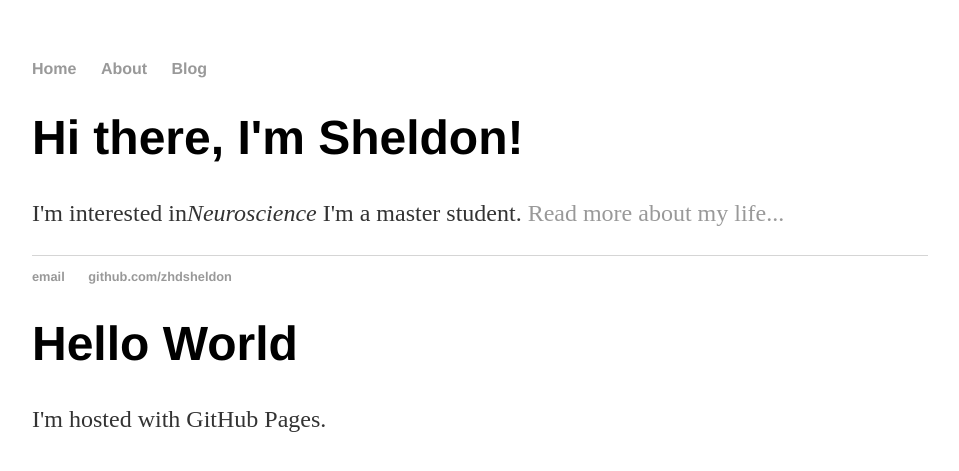
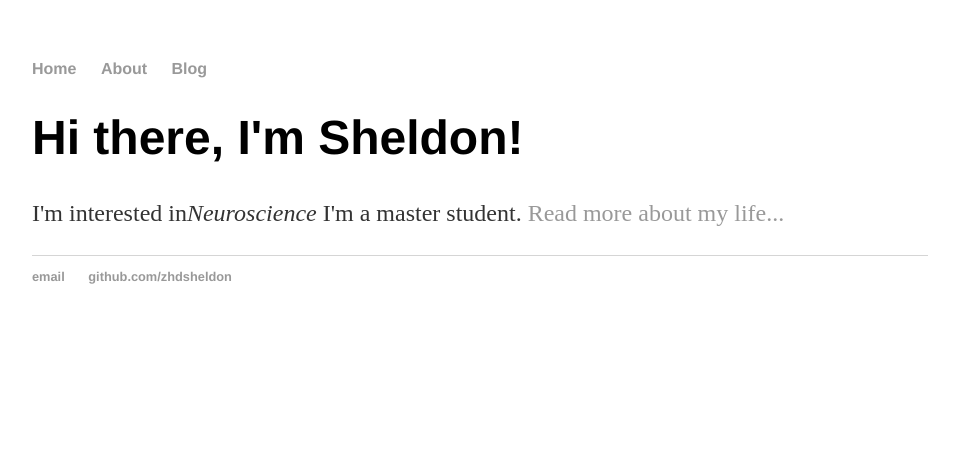
Before and after one commit to zhdsheldon/NTS.github.io, a Jekyll site: the page built from index.html, in a window 1280 px wide. Shown: the top 471 px of the page, without its empty margins (160-1119 px from the left). Built offline with Jekyll 4.4.1, drawn with Linux system fonts in a browser that asks for light colours.

Commit message:
Update default.html

```diff
--- a/_layouts/default.html
+++ b/_layouts/default.html
@@ -10,7 +10,7 @@
 <nav>
 <ul>
 	<li><a href="/">Home</a></li>
-  <li><a href="/about">About</a></li>
+        <li><a href="/about">About</a></li>
 	<li><a href="/blog">Blog</a></li>
 </ul>
 </nav>
@@ -27,9 +27,4 @@
 </footer>
 
 
-<body>
-<h1>Hello World</h1>
-<p>I'm hosted with GitHub Pages.</p>
-</body>
-
 </html>
```
